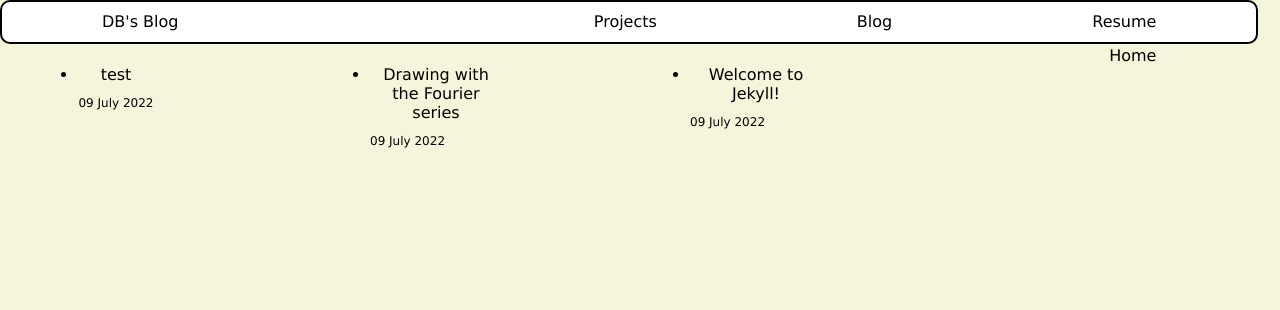
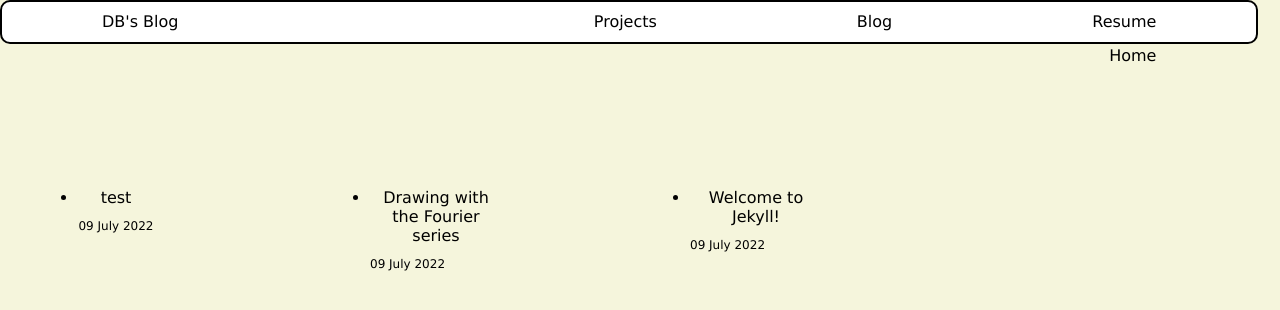
Before and after one commit to Dinhbaon/Dinhbaon.github.io, a Jekyll site: the page built from blog.markdown, in a window 1280 px wide and 900 px high. Shown: the top 310 px of the window. Built offline with Jekyll 4.4.1, drawn with Linux system fonts in a browser that asks for light colours.

Commit message:
Update default.html

```diff
--- a/_layouts/default.html
+++ b/_layouts/default.html
@@ -29,7 +29,7 @@
 
         {%else%}
 
-            <div class="blog-grid-item">
+            <div class="blog-grid-item" style="padding-top: 10vw;">
                 <a style="text-decoration: none; color: black; " href="{{ post.url }}">
                 <div class="captions">
                     <ul>
```
